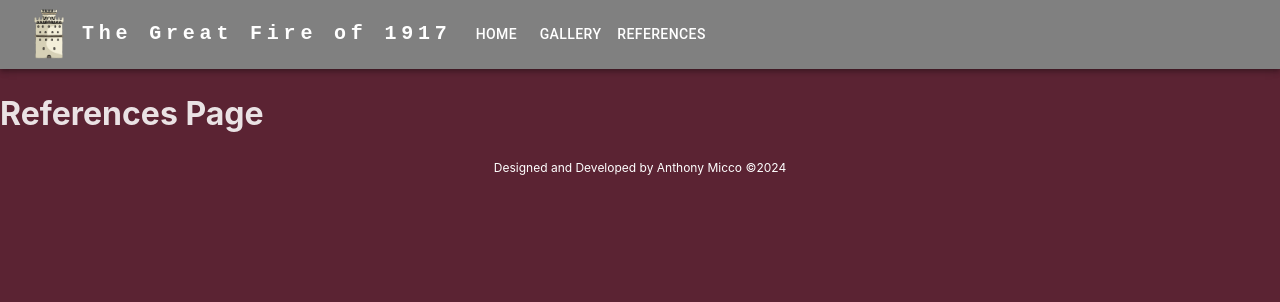
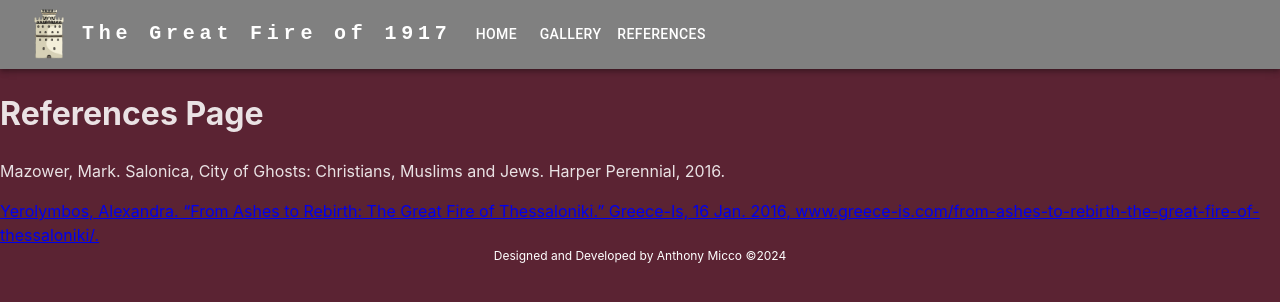
Before and after one commit to Ajmicco18/Thessaloniki-History-Website, a React (Vite) app in the folder thessaloniki-history/: page /References in a window 1280 px wide. Shown: the top 302 px of the page. Built offline with nearby package versions, Linux system fonts and the light colour scheme.

Commit message:
added sources to references page

```diff
--- a/thessaloniki-history/src/components/References.jsx
+++ b/thessaloniki-history/src/components/References.jsx
@@ -4,6 +4,10 @@ export default function References() {
     return (
         <div>
             <h1>References Page</h1>
+            <p>Mazower, Mark. Salonica, City of Ghosts: Christians, Muslims and Jews. Harper Perennial, 2016. </p>
+            <a href='https://www.greece-is.com/from-ashes-to-rebirth-the-great-fire-of-thessaloniki/'>
+                Yerolymbos, Alexandra. “From Ashes to Rebirth: The Great Fire of Thessaloniki.” Greece-Is, 16 Jan. 2016, www.greece-is.com/from-ashes-to-rebirth-the-great-fire-of-thessaloniki/.
+            </a>
         </div>
     )
 }
```
